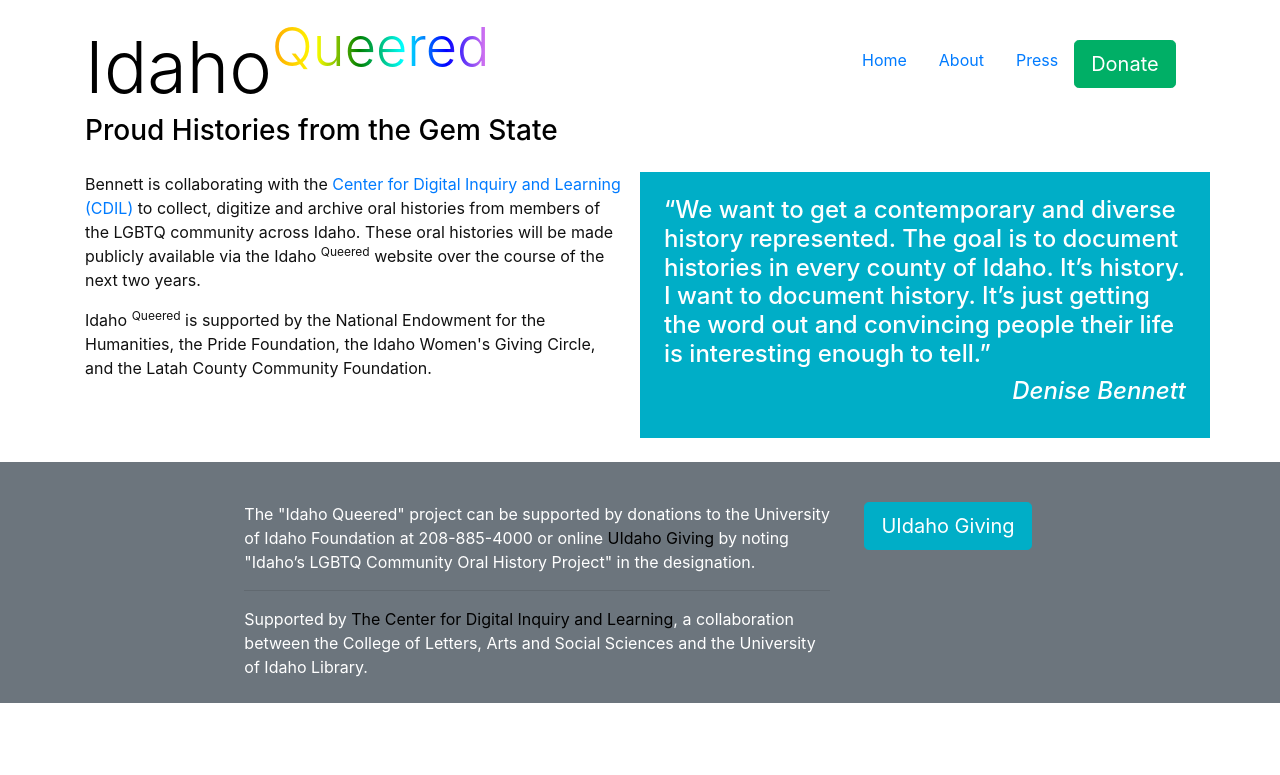
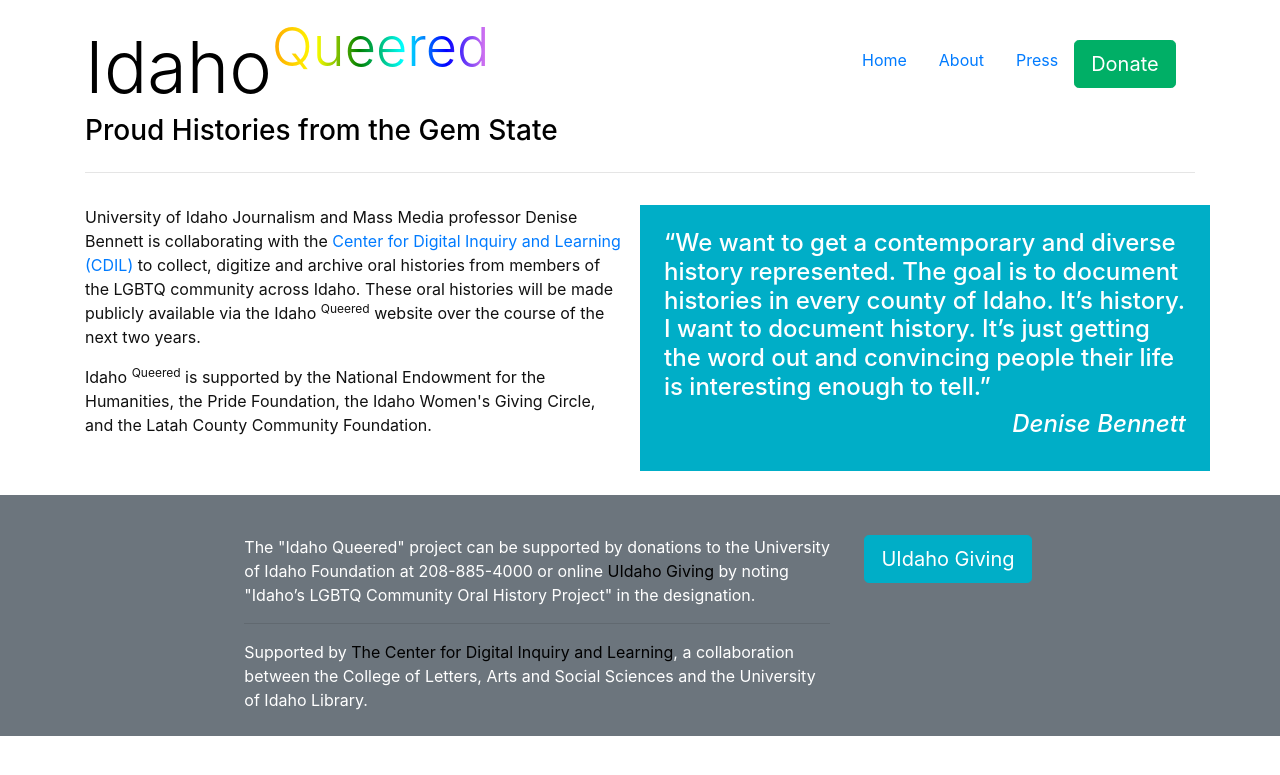
Before and after one commit to uidaholib/queered_source_original, a Jekyll site: the page built from about.html, in a window 1280 px wide. Shown: the top 775 px of the page. Built offline with Jekyll 4.4.1, drawn with Linux system fonts in a browser that asks for light colours.

Commit message:
couple more tweaks

```diff
--- a/_config.yml
+++ b/_config.yml
@@ -11,7 +11,7 @@
 email: dbecker@uidaho.edu
 
 # url variables
-url: https://lib.uidaho.edu
+url: https://www.lib.uidaho.edu
 baseurl: /queered
 # dev urls for gh-pages
 #url: https://uidaholib.github.io
--- a/_includes/header.html
+++ b/_includes/header.html
@@ -15,7 +15,7 @@
                     <a class="nav-link" href="{{ '/about.html' | relative_url }}">About</a>
                 </li>
                 <li class="nav-item">
-                    <a class="nav-link" href="https://www.uidaho.edu/class/jamm/news/bennett">Press</a>
+                    <a class="nav-link" href="https://www.uidaho.edu/class/jamm/news/bennett" target="_blank">Press</a>
                 </li>
                 <li class="nav-item">
                     <button type="button" class="btn btn-lg btn-palouse-green nav-link" data-toggle="modal" data-target="#donateModal">Donate</button>
--- a/about.html
+++ b/about.html
@@ -4,11 +4,12 @@
 ---
 
 <div class="container">
+    <hr>
     <div class="row pt-3">
 
         <div class="col-md-6">
             <!--<img src="{{ '/assets/images/idaho-queered-sm.jpg' | relative_url }}" class="img-fluid float-left pr-2" style="max-height: 350px;">-->
-            <p>Bennett is collaborating with the <a href="https://cdil.lib.uidaho.edu">Center for Digital Inquiry and Learning (CDIL)</a> to collect, digitize and archive oral histories from members of the LGBTQ community across Idaho. These oral histories will be made publicly available via the Idaho <sup>Queered</sup> website over the course of the next two years.</p>
+            <p>University of Idaho Journalism and Mass Media professor Denise Bennett is collaborating with the <a href="https://cdil.lib.uidaho.edu">Center for Digital Inquiry and Learning (CDIL)</a> to collect, digitize and archive oral histories from members of the LGBTQ community across Idaho. These oral histories will be made publicly available via the Idaho <sup>Queered</sup> website over the course of the next two years.</p>
             <p>Idaho <sup>Queered</sup> is supported by the National Endowment for the Humanities, the Pride Foundation, the Idaho Women's Giving Circle, and the Latah County Community Foundation.</p>
         </div>
 
```
